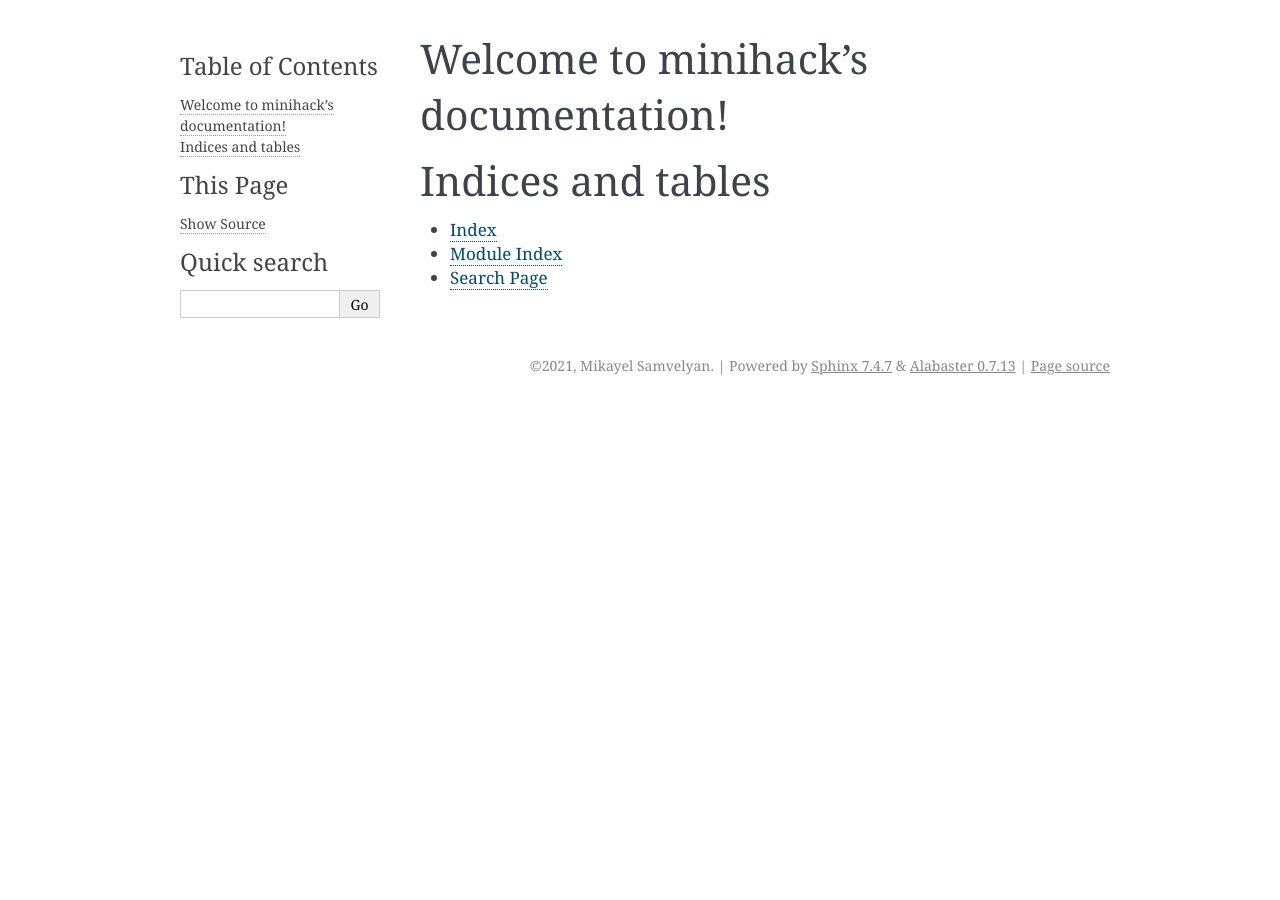
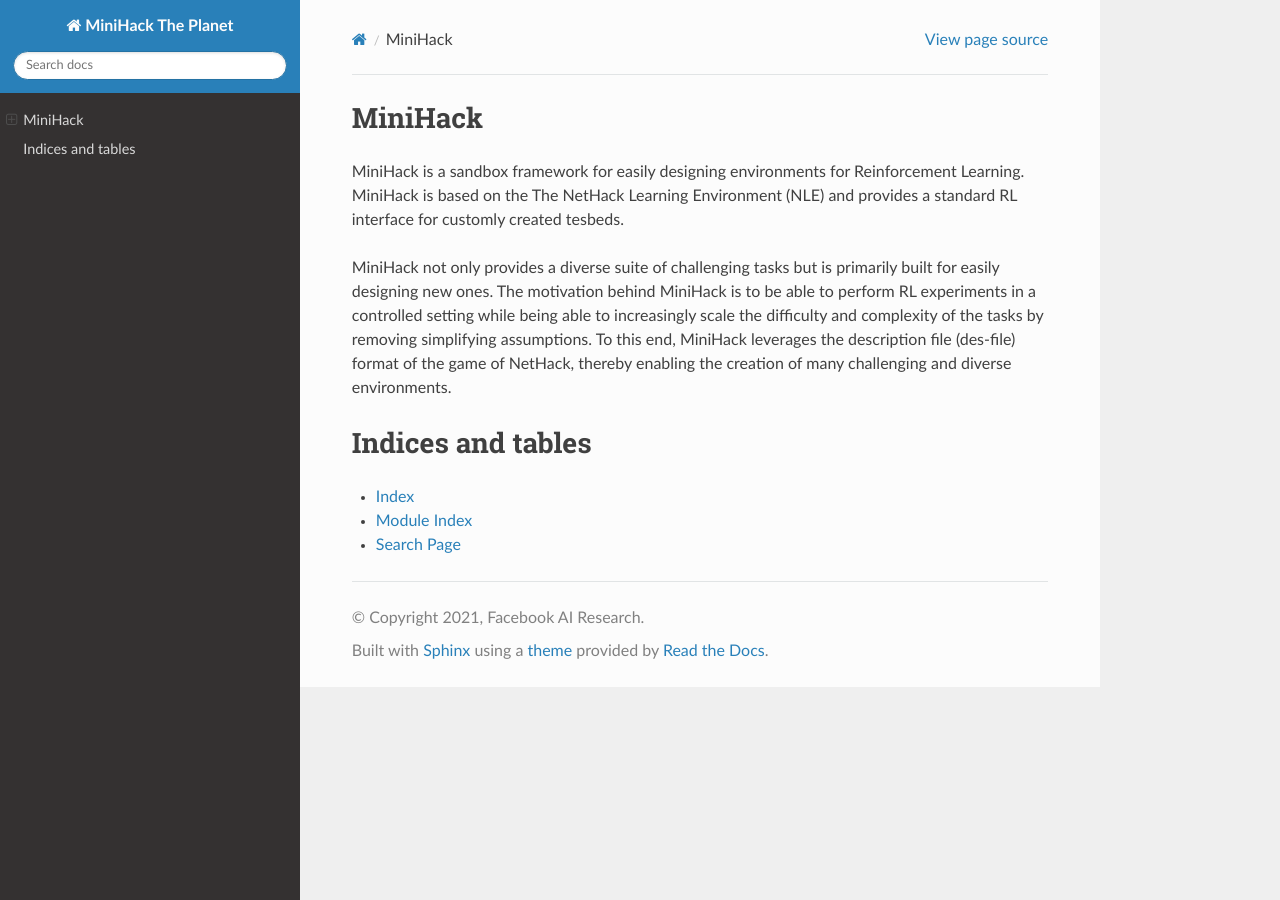
Before and after one commit to alaflaquiere/MiniHack, a Sphinx documentation site: the page built from doc/minihack/docs/source/index.rst, in a window 1280 px wide. Built offline with Sphinx 7.4.7 and the Read the Docs theme 2.0.0, drawn with Linux system fonts in a browser that asks for light colours.

Commit message:
Changed doc theme

```diff
--- a/doc/minihack/docs/source/conf.py
+++ b/doc/minihack/docs/source/conf.py
@@ -10,17 +10,16 @@
 # add these directories to sys.path here. If the directory is relative to the
 # documentation root, use os.path.abspath to make it absolute, like shown here.
 #
-# import os
-# import sys
-# sys.path.insert(0, os.path.abspath('.'))
+import os
+import sys
+sys.path.insert(0, os.path.abspath('..'))
 
 
 # -- Project information -----------------------------------------------------
 
-project = 'minihack'
-copyright = '2021, Mikayel Samvelyan'
-author = 'Mikayel Samvelyan'
-
+project = 'MiniHack The Planet'
+copyright = '2021, Facebook AI Research'
+author = 'Facebook AI Research'
 
 # -- General configuration ---------------------------------------------------
 
@@ -28,7 +27,14 @@ author = 'Mikayel Samvelyan'
 # extensions coming with Sphinx (named 'sphinx.ext.*') or your custom
 # ones.
 extensions = [
+    "sphinx.ext.autodoc",
+    "sphinx.ext.coverage",
+    "sphinx.ext.napoleon",
+    "sphinx.ext.viewcode",
 ]
+
+napoleon_numpy_docstring = False
+napoleon_use_ivar = True
 
 # Add any paths that contain templates here, relative to this directory.
 templates_path = ['_templates']
@@ -44,7 +50,17 @@ exclude_patterns = []
 # The theme to use for HTML and HTML Help pages.  See the documentation for
 # a list of builtin themes.
 #
-html_theme = 'alabaster'
+
+html_theme = "sphinx_rtd_theme"
+
+html_theme_options = {
+    "analytics_id": "",  # Provided by Google in your dashboard
+    "display_version": True,
+    # Toc options
+    "collapse_navigation": False,
+    "sticky_navigation": True,
+    "navigation_depth": 4,
+}
 
 # Add any paths that contain custom static files (such as style sheets) here,
 # relative to this directory. They are copied after the builtin static files,
--- a/doc/minihack/docs/source/index.rst
+++ b/doc/minihack/docs/source/index.rst
@@ -1,16 +1,18 @@
-.. minihack documentation master file, created by
-   sphinx-quickstart on Tue Jun 15 11:52:57 2021.
-   You can adapt this file completely to your liking, but it should at least
-   contain the root `toctree` directive.
+MiniHack
+====================================
 
-Welcome to minihack's documentation!
-====================================
+MiniHack is a sandbox framework for easily designing environments for Reinforcement Learning. MiniHack is based on the The NetHack Learning Environment (NLE) and provides a standard RL interface for customly created tesbeds.
+
+MiniHack not only provides a diverse suite of challenging tasks but is primarily built for easily designing new ones. The motivation behind MiniHack is to be able to perform RL experiments in a controlled setting while being able to increasingly scale the difficulty and complexity of the tasks by removing simplifying assumptions. To this end, MiniHack leverages the description file (des-file) format of the game of NetHack, thereby enabling the creation of many challenging and diverse environments.
 
 .. toctree::
    :maxdepth: 2
    :caption: Contents:
 
 
+.. toctree::
+   :maxdepth: 3
+   :caption: Python API
 
 Indices and tables
 ==================
```
